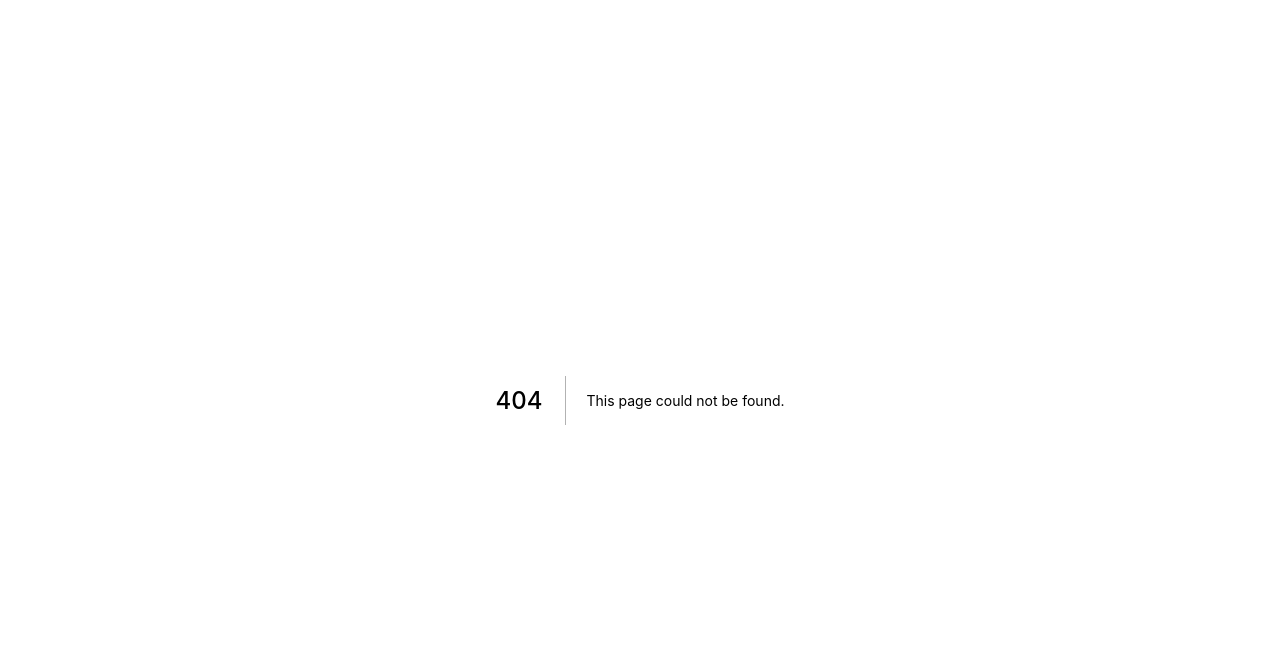
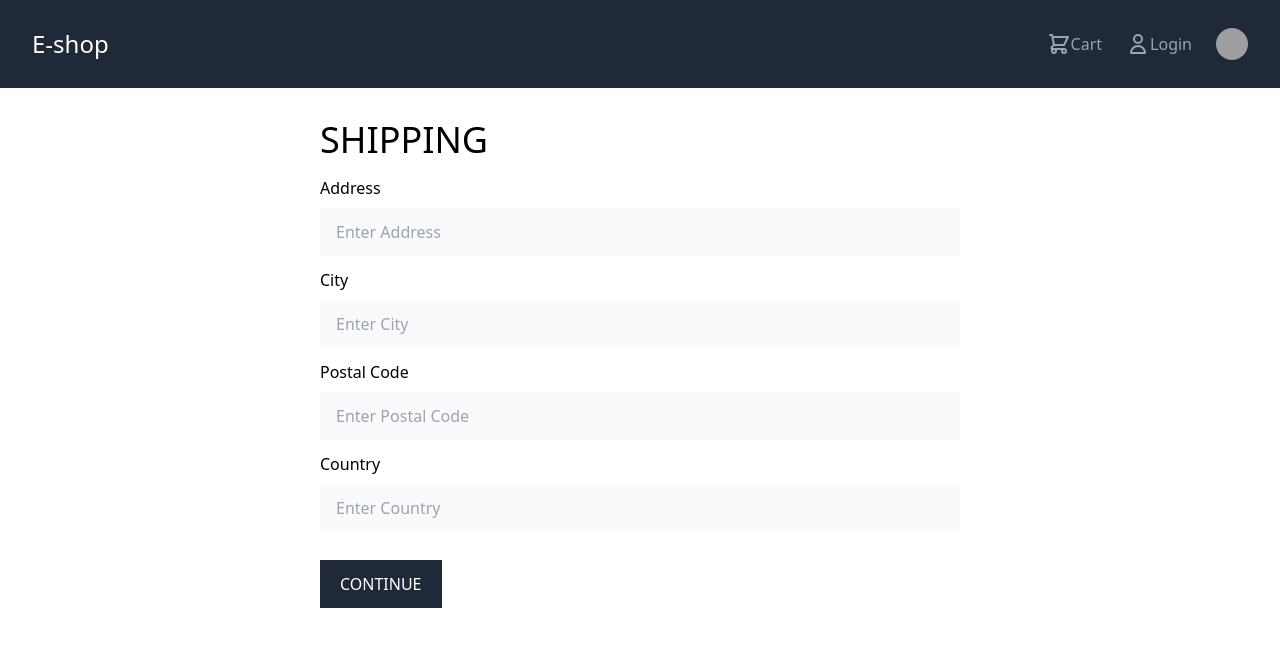
Before and after one commit to Rakib544/e-shop, a Next.js app: page /shipping in a window 1280 px wide. Before the commit this address had no page. Shown: the top 646 px of the page. Built offline with nearby package versions, Linux system fonts and the light colour scheme; grey boxes are pictures that could not be loaded.

Commit message:
some page design done

```diff
--- a/pages/cart.tsx
+++ b/pages/cart.tsx
@@ -30,7 +30,7 @@ const Cart: React.FC = () => {
                     </div>
                     <div className="p-2 w-full sm:w-full lg:w-1/4">
                         <h2 className="text-lg font-bold">Sub-Total ({products?.length}) Items</h2>
-                        <p className="text-lg mt-4 font-medium">${subTotal}</p>
+                        <p className="text-lg mt-4 font-medium">${subTotal.toFixed(2)}</p>
                         <button className="bg-gray-800 text-white w-full py-3 mt-4 text-xs tracking-wide">PROCEED TO CHECKOUT</button>
                     </div>
                 </div>
--- /dev/null
+++ b/pages/payment.tsx
@@ -0,0 +1,22 @@
+import React from 'react';
+import NavBar from '../components/Navbar/Navbar';
+
+const Payment = () => {
+    return (
+        <>
+            <NavBar />
+            <div className="w-1/2 mx-auto mt-8">
+                <h1 className="text-4xl">PAYMENT METHOD</h1>
+                <h1 className="text-2xl my-4">Select Method</h1>
+                <input type="radio" checked /> Stripe
+                <button
+                    className="block px-5 py-3 bg-gray-800 text-white my-4"
+                >
+                    CONTINUE
+                </button>
+            </div>
+        </>
+    );
+};
+
+export default Payment;
--- /dev/null
+++ b/pages/register.tsx
@@ -0,0 +1,52 @@
+import Link from "next/link";
+import NavBar from "../components/Navbar/Navbar";
+
+const Register = () => {
+    return (
+        <>
+            <NavBar />
+            <div className="w-1/2 mx-auto mt-8">
+                <h1 className="text-4xl">SIGN UP</h1>
+                <form className="mt-4">
+                    <div className="my-3">
+                        <label htmlFor="name">Name</label>
+                        <input
+                            className="block w-full px-4 py-3 border-0 focus:outline-none bg-gray-50 mt-2"
+                            type="text"
+                            placeholder="Enter Name"
+                        />
+                    </div>
+                    <div className="my-3">
+                        <label htmlFor="email">Email Address</label>
+                        <input
+                            className="block w-full px-4 py-3 border-0 focus:outline-none bg-gray-50 mt-2"
+                            type="text"
+                            placeholder="Enter Email"
+                        />
+                    </div>
+                    <div className="my-3">
+                        <label htmlFor="password">Password</label>
+                        <input
+                            className="block w-full px-4 py-3 border-0 focus:outline-none bg-gray-50 mt-2"
+                            type="password"
+                            placeholder="Enter Password"
+                        />
+                    </div>
+                    <button
+                        type="submit"
+                        className="px-5 py-3 bg-gray-800 text-white my-4"
+                    >
+                        REGISTER
+                    </button>
+                </form>
+                <p>Already have an account ?
+                    <Link href="/signin">
+                        <a className="hover:underline"> Login</a>
+                    </Link>
+                </p>
+            </div>
+        </>
+    );
+};
+
+export default Register;
--- /dev/null
+++ b/pages/shipping.tsx
@@ -0,0 +1,55 @@
+import Link from "next/link";
+import NavBar from "../components/Navbar/Navbar";
+
+const Shipping = () => {
+    return (
+        <>
+            <NavBar />
+            <div className="w-1/2 mx-auto mt-8">
+                <h1 className="text-4xl">SHIPPING</h1>
+                <form className="mt-4">
+                    <div className="my-3">
+                        <label htmlFor="address">Address</label>
+                        <input
+                            className="block w-full px-4 py-3 border-0 focus:outline-none bg-gray-50 mt-2"
+                            type="text"
+                            placeholder="Enter Address"
+                        />
+                    </div>
+                    <div className="my-3">
+                        <label htmlFor="city">City</label>
+                        <input
+                            className="block w-full px-4 py-3 border-0 focus:outline-none bg-gray-50 mt-2"
+                            type="text"
+                            placeholder="Enter City"
+                        />
+                    </div>
+                    <div className="my-3">
+                        <label htmlFor="postal code">Postal Code</label>
+                        <input
+                            className="block w-full px-4 py-3 border-0 focus:outline-none bg-gray-50 mt-2"
+                            type="text"
+                            placeholder="Enter Postal Code"
+                        />
+                    </div>
+                    <div className="my-3">
+                        <label htmlFor="country">Country</label>
+                        <input
+                            className="block w-full px-4 py-3 border-0 focus:outline-none bg-gray-50 mt-2"
+                            type="text"
+                            placeholder="Enter Country"
+                        />
+                    </div>
+                    <button
+                        type="submit"
+                        className="px-5 py-3 bg-gray-800 text-white my-4"
+                    >
+                        CONTINUE
+                    </button>
+                </form>
+            </div>
+        </>
+    );
+};
+
+export default Shipping;
--- /dev/null
+++ b/pages/signin.tsx
@@ -0,0 +1,44 @@
+import Link from "next/link";
+import NavBar from "../components/Navbar/Navbar";
+
+const SignIn = () => {
+    return (
+        <>
+            <NavBar />
+            <div className="w-1/2 mx-auto mt-8">
+                <h1 className="text-4xl">SIGN IN</h1>
+                <form className="mt-4">
+                    <div className="my-3">
+                        <label htmlFor="email">Email Address</label>
+                        <input
+                            className="block w-full px-4 py-3 border-0 focus:outline-none bg-gray-50 mt-2"
+                            type="text"
+                            placeholder="Enter Email"
+                        />
+                    </div>
+                    <div className="my-3">
+                        <label htmlFor="password">Password</label>
+                        <input
+                            className="block w-full px-4 py-3 border-0 focus:outline-none bg-gray-50 mt-2"
+                            type="password"
+                            placeholder="Enter Password"
+                        />
+                    </div>
+                    <button
+                        type="submit"
+                        className="px-5 py-3 bg-gray-800 text-white my-4"
+                    >
+                        SIGN IN
+                    </button>
+                </form>
+                <p>New Customer ?
+                    <Link href="/register">
+                        <a className="hover:underline">Register Now</a>
+                    </Link>
+                </p>
+            </div>
+        </>
+    );
+};
+
+export default SignIn;
```
